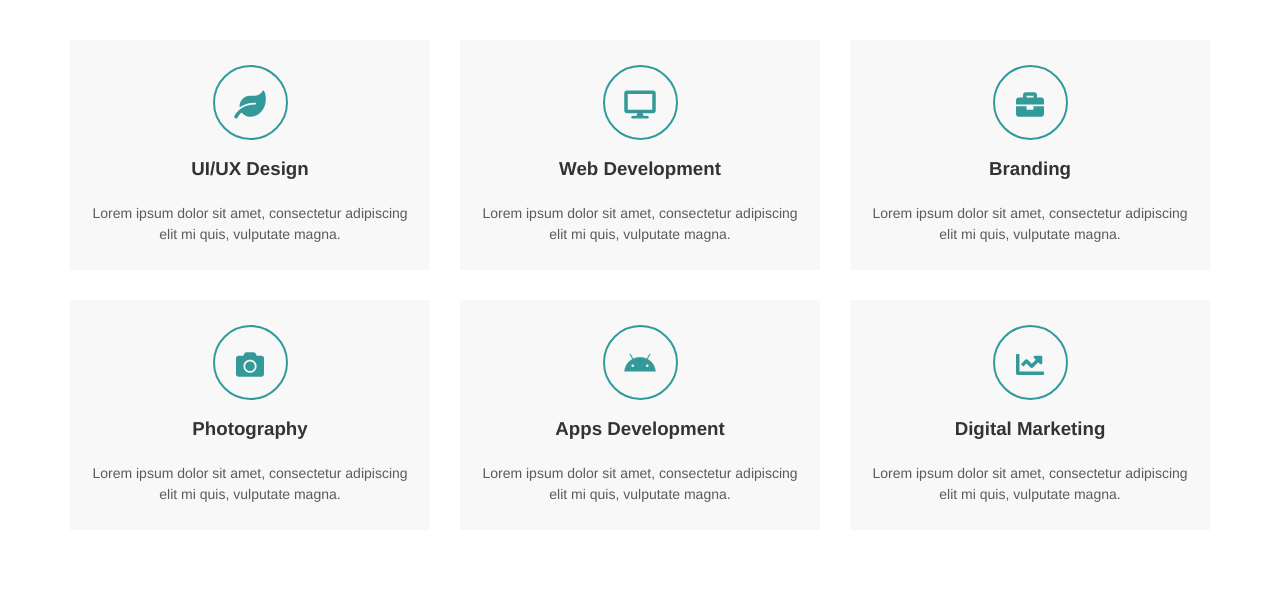
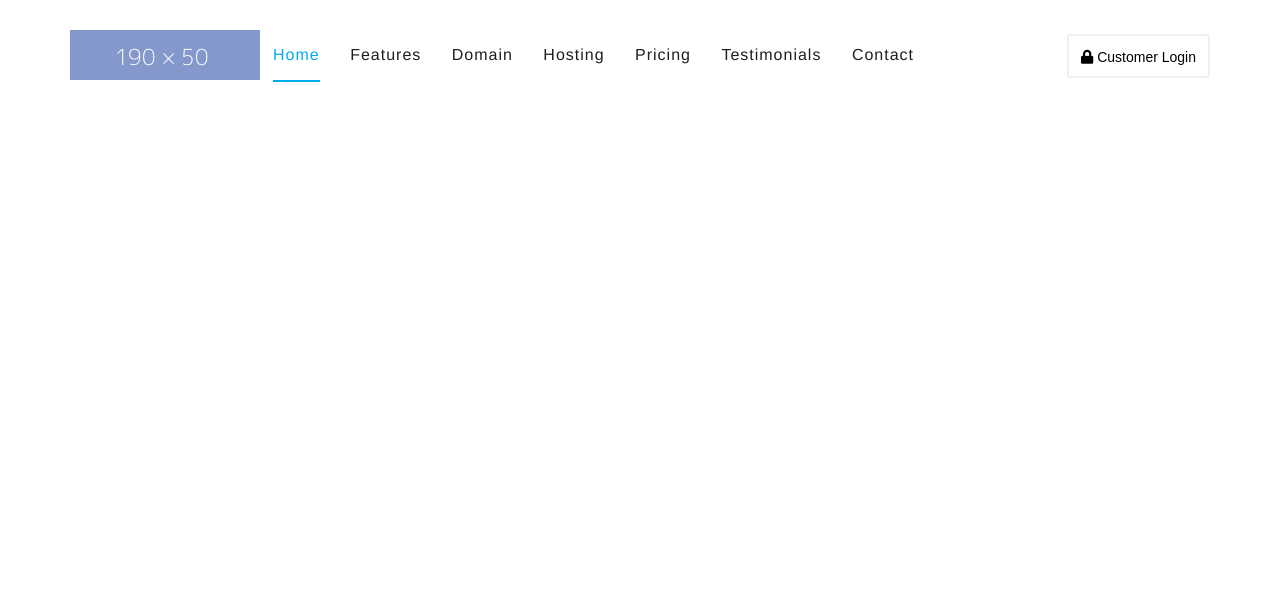
Before and after one commit to Tran-Quyen/fe-practice-powerful, a plain HTML site: page index.html in a window 1280 px wide. Drawn offline with Linux system fonts and the light colour scheme.

Commit message:
first commit

```diff
--- a/assets/css/main.css
+++ b/assets/css/main.css
@@ -27,7 +27,6 @@ ul {
 .clearfix {
   zoom: 1;
 }
-
 .clearfix:after {
   clear: both;
   content: ".";
@@ -38,47 +37,59 @@ ul {
 }
 
 /* Layout */
-.product-list {
+header {
   margin: 30px auto;
+  position: relative;
   width: 1140px;
 }
 
-.product-list li {
-  background-color: #f8f8f8;
+header #logo {
   float: left;
-  margin-bottom: 30px;
-  margin-right: 30px;
-  padding: 25px 15px;
-  text-align: center;
-  width: 330px;
 }
 
-.product-list li:nth-child(3n) {
-  margin-right: 0;
+header .navigation {
+  float: left;
+  height: 50px;
 }
 
-.product-list li:nth-child(3n + 1) {
-  clear: left;
+header .navigation li {
+  display: inline-block;
+  padding: 0 13px;
 }
 
-.product-list li .icon {
-  border: 2px solid #399;
-  border-radius: 50%;
-  color: #399;
-  font-size: 28px;
-  display: inline-block;
-  height: 71px;
-  line-height: 78px;
-  margin-bottom: 15px;
-  text-align: center;
-  width: 71px;
+header .navigation li a {
+  display: block;
+  line-height: 50px;
+  color: #1f1f1f;
+  letter-spacing: 1px;
+  border-bottom: 2px solid transparent;
+  text-decoration: none;
+  transition: 0.3s color, 1s border;
+  will-change: color, border;
 }
 
-.product-list li h3 {
-  margin-bottom: 20px;
+header .navigation li.active a,
+header .navigation li a:hover {
+  color: #00aeef;
+  border-bottom: 2px solid #00aeef;
 }
 
-.product-list li .text {
-  color: #5b5b5b;
+header .login {
+  position: absolute;
+  right: 0;
+  top: 4px;
+}
+
+header .login button {
+  background: none;
+  border: 2px solid #efefef;
+  border-radius: 4px;
+  cursor: pointer;
   font-size: 14px;
+  padding: 13px 12px 11px;
+  transition: 0.3s border-color;
 }
+
+header .login button:hover {
+  border-color: #00aeef;
+}
--- a/index.html
+++ b/index.html
@@ -4,7 +4,7 @@
     <meta charset="UTF-8" />
     <meta http-equiv="X-UA-Compatible" content="IE=edge" />
     <meta name="viewport" content="width=device-width, initial-scale=1.0" />
-    <title>Bai 9 - 4</title>
+    <title>Bai 9 - 5</title>
     <link
       rel="stylesheet"
       href="https://cdnjs.cloudflare.com/ajax/libs/font-awesome/5.15.2/css/all.min.css"
@@ -15,51 +15,25 @@
     <link rel="shortcut icon" href="./assets/img/Q-icon.png" type="image/png" />
   </head>
   <body>
-    <main>
-      <ul class="product-list clearfix">
-        <li>
-          <p class="icon"><i class="fas fa-leaf"></i></p>
-          <h3>UI/UX Design</h3>
-          <p class="text">
-            Lorem ipsum dolor sit amet, consectetur adipiscing elit mi quis, vulputate magna.
-          </p>
-        </li>
-        <li>
-          <p class="icon"><i class="fa fa-desktop"></i></p>
-          <h3>Web Development</h3>
-          <p class="text">
-            Lorem ipsum dolor sit amet, consectetur adipiscing elit mi quis, vulputate magna.
-          </p>
-        </li>
-        <li>
-          <p class="icon"><i class="fa fa-briefcase"></i></p>
-          <h3>Branding</h3>
-          <p class="text">
-            Lorem ipsum dolor sit amet, consectetur adipiscing elit mi quis, vulputate magna.
-          </p>
-        </li>
-        <li>
-          <p class="icon"><i class="fa fa-camera"></i></p>
-          <h3>Photography</h3>
-          <p class="text">
-            Lorem ipsum dolor sit amet, consectetur adipiscing elit mi quis, vulputate magna.
-          </p>
-        </li>
-        <li>
-          <p class="icon"><i class="fab fa-android"></i></p>
-          <h3>Apps Development</h3>
-          <p class="text">
-            Lorem ipsum dolor sit amet, consectetur adipiscing elit mi quis, vulputate magna.
-          </p>
-        </li>
-        <li>
-          <p class="icon"><i class="fas fa-chart-line"></i></p>
-          <h3>Digital Marketing</h3>
-          <p class="text">
-            Lorem ipsum dolor sit amet, consectetur adipiscing elit mi quis, vulputate magna.
-          </p>
-        </li>
-      </ul>
-    </main>
+    <header class="clearfix">
+      <h1 id="logo">
+        <a href="#"><img src="./assets/img/img_190x50.png" alt="190x50" /></a>
+      </h1>
+      <nav class="navigation">
+        <ul>
+          <li class="active"><a href="#">Home</a></li>
+          <li><a href="#">Features</a></li>
+          <li><a href="#">Domain</a></li>
+          <li><a href="#">Hosting</a></li>
+          <li><a href="#">Pricing</a></li>
+          <li><a href="#">Testimonials</a></li>
+          <li><a href="#">Contact</a></li>
+        </ul>
+      </nav>
+      <p class="login">
+        <button><i class="fas fa-lock"></i> Customer Login</button>
+      </p>
+    </header>
+    <main></main>
   </body>
 </html>
```
Also changed, not shown: assets/img/bg_analytic.png (deleted), assets/img/img_190x50.png (added).
